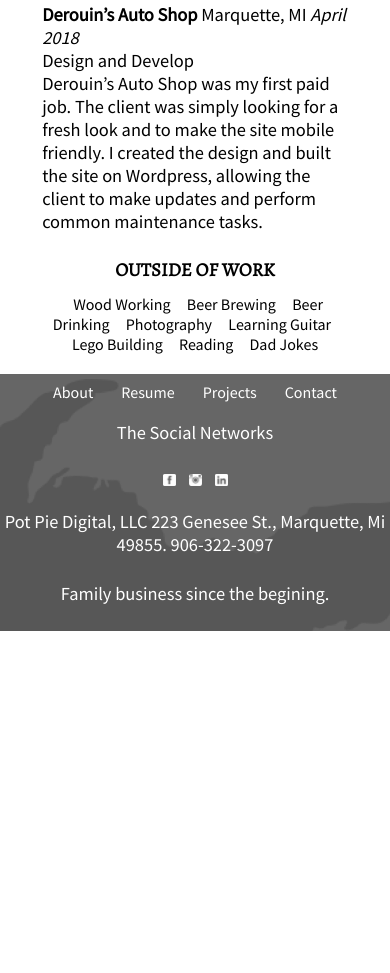
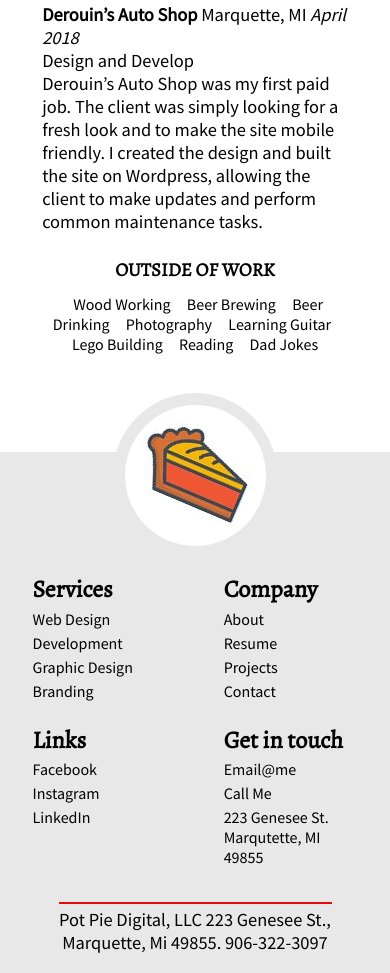
Before and after one commit to potpiedigital/potpiedigital.github.io, a website built with Parcel: page source/resume.html in a window 390 px wide. Shown: the part 2414-3387 px from the top of the page. Before the commit the page ends 3045 px from the top, so only its background shows below. Built offline with nearby package versions, Linux system fonts and the light colour scheme.

Commit message:
added better footer and made it responsive. I like it much better, it no longer mirrors the up image in the map above.

```diff
--- a/source/resume.html
+++ b/source/resume.html
@@ -129,42 +129,59 @@
       </div>
     </section>
     <footer>
-      <nav>
+      <img src="./assets/pie.png">
+      <div class="foot-nav">
+        <div class="footer-menu">
           <ul>
+            <li><h4>Services</h4></li>
+            <li>Web Design</li>
+            <li>Development</li>
+            <li>Graphic Design</li>
+            <li>Branding</li>
+          </ul>
+        </div>
+        <div class="footer-menu">
+          <ul>
+            <li><h4>Company</h4></li>
             <li>
-            <a href="index.html#about">About</a>
+              <a href="#about">About</a>
             </li>
             <li>
               <a href="resume.html">Resume</a>
             </li>
             <li>
-            <a href="index.html#projects">Projects</a>
+              <a href="#projects">Projects</a>
             </li>
             <li>
-            <a href="index.html#contact">Contact</a>
+              <a href="#contact">Contact</a>
             </li>
           </ul>
-      </nav>
-      <p>The Social Networks</p>
+        </div>
+        <div class="footer-menu">
           <ul>
+            <li><h4>Links</h4></li>
             <li>
-          <a href="https://www.facebook.com/">
-            <img src="./assets/white-facebook.png">
-          </a>
+              <a href="https://www.facebook.com/">Facebook</a>
             </li>
             <li>
-          <a href="https://www.instagram.com/">
-            <img src="./assets/white-instagram.png">
-          </a>
+              <a href="https://www.instagram.com/">Instagram</a>
             </li>
             <li>
-          <a href="https://www.linkedin.com/feed/">
-            <img src="./assets/white-linkedin.png">
-          </a>
+              <a href="https://www.linkedin.com/feed/">LinkedIn</a>
             </li>
           </ul>
+        </div>
+        <div class="footer-menu">
+          <ul>
+            <li><h4>Get in touch</h4></li>
+            <li><a href="mailto:mark.m.hayes1@gmail.com">Email@me</a></li>
+            <li><a href="tel:906-322-3097">Call Me</a></li>
+            <li>223 Genesee St.<br>Marqutette, MI 49855</li>
+          </ul>
+        </div>
+      </div>
+      <hr>
       <p>Pot Pie Digital, LLC 223 Genesee St., Marquette, Mi 49855. 906-322-3097</p>
-      <p>Family business since the begining.</p>
     </footer>
   </main>
 </body>
--- a/source/stylesheet.css
+++ b/source/stylesheet.css
@@ -99,7 +99,8 @@
   height: auto;
 }
 
-li > a:hover {
+li > a:hover,
+li > a:focus {
   text-decoration: underline #e70a0a;
 }
 
@@ -322,33 +323,47 @@
 }
 
 footer {
-  background-image: url('./assets/grey-yooper.png');
-  background-position: center;
-  background-repeat: no-repeat;
-  background-size: cover;
+  background-color: #e8e8e8;
   height: auto;
   width: 100%;
   text-align: center;
-  overflow: hidden;
+  margin-top: 15%;
 }
 
-footer > ul {
-  list-style-type: none;
-  display: flex;
-  justify-content: space-around;
-  width: 20%;
-  margin-left: auto;
-  margin-right: auto;
-  margin-bottom: 5%;
-  padding: 0;
+footer > hr {
+  width: 70%;
+  text-align: center;
+  margin: 1% auto;
+  background-color: #e70a0a;
+  height: 2px;
+  border: none;
+}
+
+footer > img {
+  margin-top: -5%;
 }
 
 footer > p {
-  color: #ffffff;
+  padding-bottom: 5%;
 }
 
-footer > nav {
-  margin-bottom: 5%;
+.foot-nav {
+  display: flex;
+  justify-content: space-around;
+  align-items: flex-start;
+  width: 70%;
+  margin: 3% auto;
+}
+
+.footer-menu {
+  text-align: left;
+}
+
+.footer-menu > ul > li,
+.footer-menu > ul > li > a {
+  color: #000000;
+  font-size: 1em;
+  margin-bottom: 1vw;
 }
 
 /*  resume page  */
@@ -569,6 +584,20 @@
   }
 }
 
+@media screen and (max-width: 670px) {
+  .foot-nav {
+    width: 98%;
+  }
+
+  footer > p {
+    width: 80%;
+    margin: 0 auto;
+  }
+  footer > img {
+    margin-top: -10%;
+  }
+}
+
 @media screen and (max-width: 550px) {
   .big-line,
   .small-line {
@@ -636,4 +665,21 @@
     margin: 1% auto;
     width: 100%;
   }
+
+  footer {
+    margin-top: 25%;
+  }
+  footer > img {
+    margin-top: -15%;
+  }
+
+  .foot-nav {
+    flex-wrap: wrap;
+    justify-content: space-around;
+  }
+
+  .footer-menu {
+    width: 35%;
+    margin-bottom: 5%;
+  }
 }
```
Also changed, not shown: source/index.html (+33 -16 lines), source/assets/pie.png (added). Lines whose indentation alone changed are shown as unchanged.
